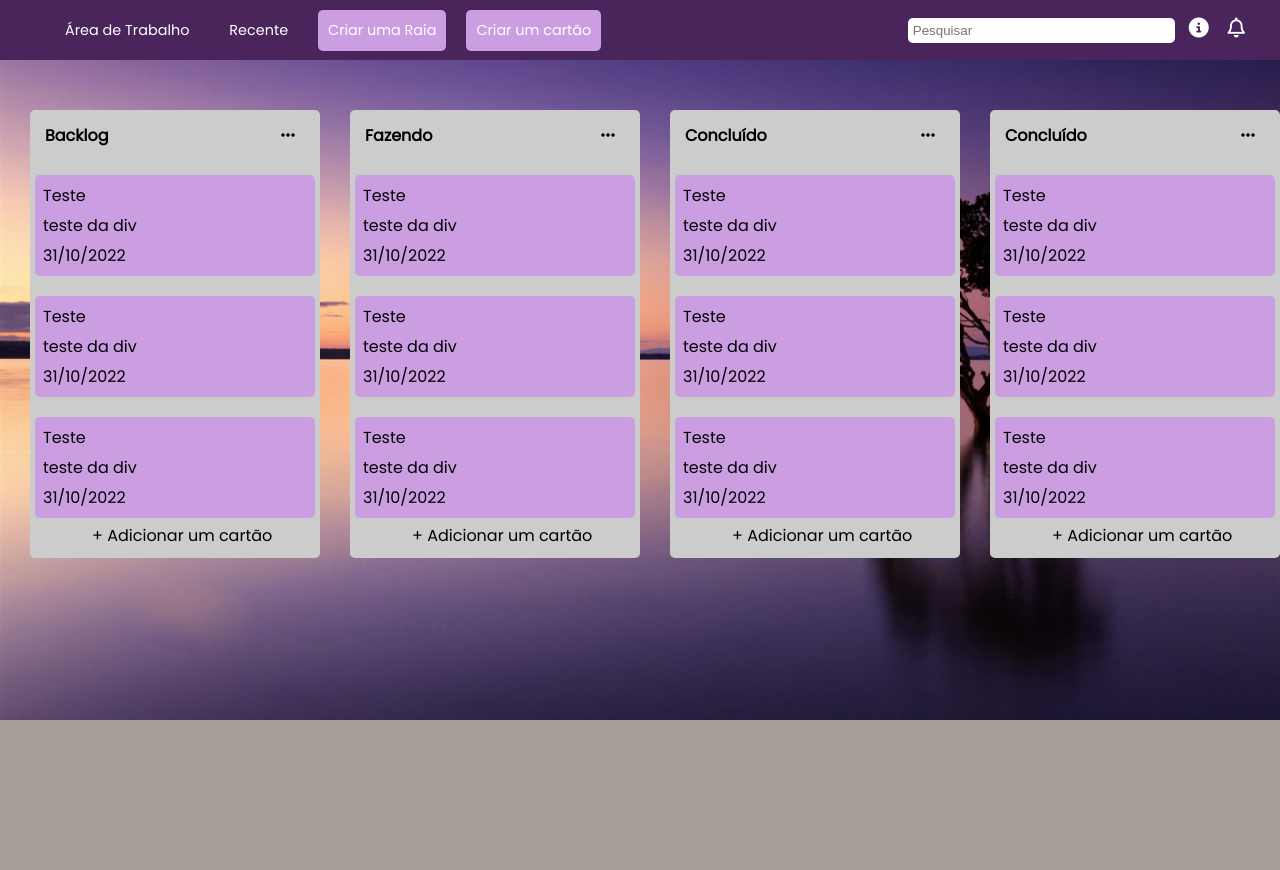
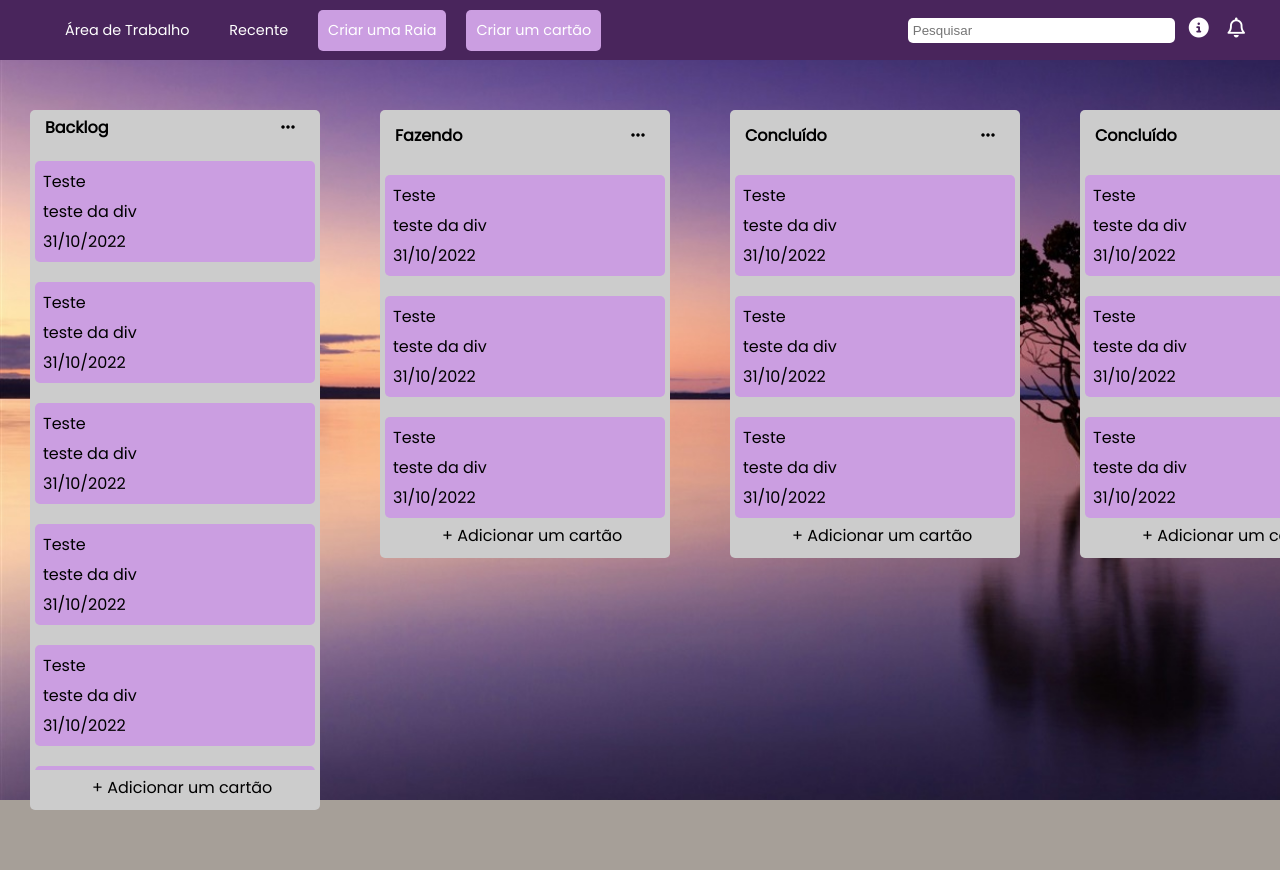
Before and after one commit to lucasborges97/gerenciador_tarefas, a plain HTML site: page index.html in a window 1280 px wide. Before the commit the page ends 800 px from the top, so only its background shows below. Drawn offline with Linux system fonts and the light colour scheme.

Commit message:
Atualização do projeto

```diff
--- a/index.html
+++ b/index.html
@@ -38,6 +38,31 @@
                 </div>
 
                 <div class="content-card">
+                    <div class="card">
+                        <div class="titulo">Teste</div>
+                        <div class="conteudo">teste da div</div>
+                        <div class="tempo">31/10/2022</div>
+                    </div>
+                    <div class="card">
+                        <div class="titulo">Teste</div>
+                        <div class="conteudo">teste da div</div>
+                        <div class="tempo">31/10/2022</div>
+                    </div>
+                    <div class="card">
+                        <div class="titulo">Teste</div>
+                        <div class="conteudo">teste da div</div>
+                        <div class="tempo">31/10/2022</div>
+                    </div>
+                    <div class="card">
+                        <div class="titulo">Teste</div>
+                        <div class="conteudo">teste da div</div>
+                        <div class="tempo">31/10/2022</div>
+                    </div>
+                    <div class="card">
+                        <div class="titulo">Teste</div>
+                        <div class="conteudo">teste da div</div>
+                        <div class="tempo">31/10/2022</div>
+                    </div>
                     <div class="card">
                         <div class="titulo">Teste</div>
                         <div class="conteudo">teste da div</div>
@@ -226,6 +251,49 @@
                     <a href="#" onclick="openModal()">+ Adicionar um cartão</a>
                 </div>
             </div>
+
+            <div class="raias">
+                <div class="config-raias">
+                    <h5>Teste</h5>
+                    <a href="#"><i class="fa-solid fa-ellipsis"></i></a>
+                </div>
+
+                <div class="content-card">
+                    <div class="card">
+                        <div class="titulo">Teste</div>
+                        <div class="conteudo">teste da div</div>
+                        <div class="tempo">31/10/2022</div>
+                    </div>
+                    <div class="card">
+                        <div class="titulo">Teste</div>
+                        <div class="conteudo">teste da div</div>
+                        <div class="tempo">31/10/2022</div>
+                    </div>
+                    <div class="card">
+                        <div class="titulo">Teste</div>
+                        <div class="conteudo">teste da div</div>
+                        <div class="tempo">31/10/2022</div>
+                    </div>
+                    <div class="card">
+                        <div class="titulo">Teste</div>
+                        <div class="conteudo">teste da div</div>
+                        <div class="tempo">31/10/2022</div>
+                    </div>
+                    <div class="card">
+                        <div class="titulo">Teste</div>
+                        <div class="conteudo">teste da div</div>
+                        <div class="tempo">31/10/2022</div>
+                    </div>
+                    <div class="card">
+                        <div class="titulo">Teste</div>
+                        <div class="conteudo">teste da div</div>
+                        <div class="tempo">31/10/2022</div>
+                    </div>
+                </div>
+                <div class="add-card">
+                    <a href="#" onclick="openModal()">+ Adicionar um cartão</a>
+                </div>
+            </div>
         </div>
     </main>
 
--- a/style.css
+++ b/style.css
@@ -5,6 +5,8 @@
     padding: 0;
     box-sizing: border-box;
 }
+
+
 
 :root {
     --color1: #6E6965;
@@ -17,6 +19,9 @@
     --color8: #ccc;
 }
 
+
+
+
 body {
     font-family: 'Poppins',Arial, Helvetica, sans-serif;
     background-color: var(--color5);
@@ -24,8 +29,9 @@ body {
     background-repeat: no-repeat;
     background-position: left left;
     background-size: cover;
-    height: 100%;
-    overflow-y: auto;
+    height: 100vh;
+    width: 100%;
+
 }
 
 header {
@@ -112,25 +118,26 @@ main {
     margin-top: 20px;
     margin-bottom: 20px;
     justify-content: flex-start;
-    height: 100%;
+    height: 100vh;
 }
 
 .content-raias {
     display: flex;
     overflow-x: auto;
-    height: 100%;
-
+    height: 100vh;
+    overflow-y: auto;
 }
 
 .raias {
     display: flex;
     flex-direction: column;
     background-color: var(--color8);
-    margin-left: 30px;
-    margin-top: 30px;
-    width: 300px;
+    margin: 30px;
+    width: 500px;
     border-radius: 5px;
     padding: 5px;
+    height: max-content;
+    max-height: 700px;
 }
 
 .config-raias {
@@ -165,6 +172,10 @@ main {
     margin-top: 20px;
     border-radius: 5px;
     padding: 3px;
+}
+
+.content-card {
+    overflow-y: auto;
 }
 
 
```
